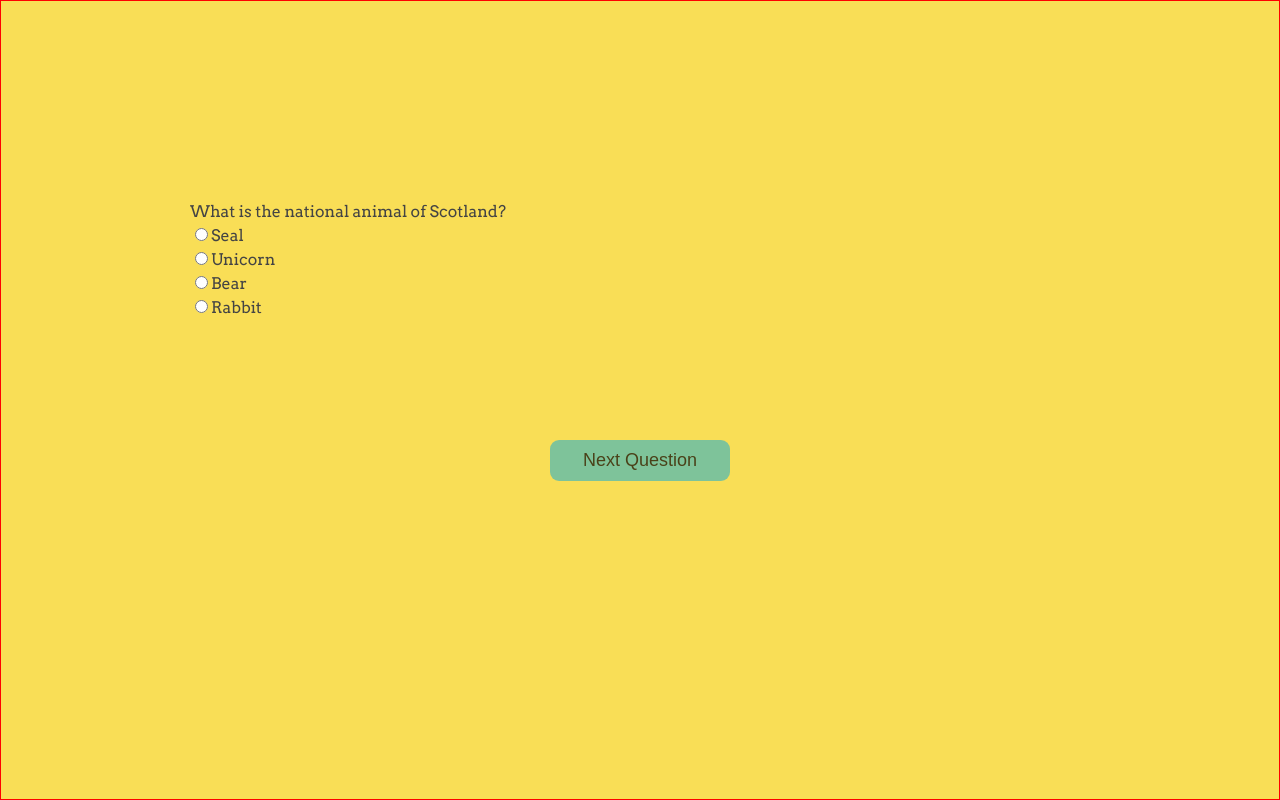
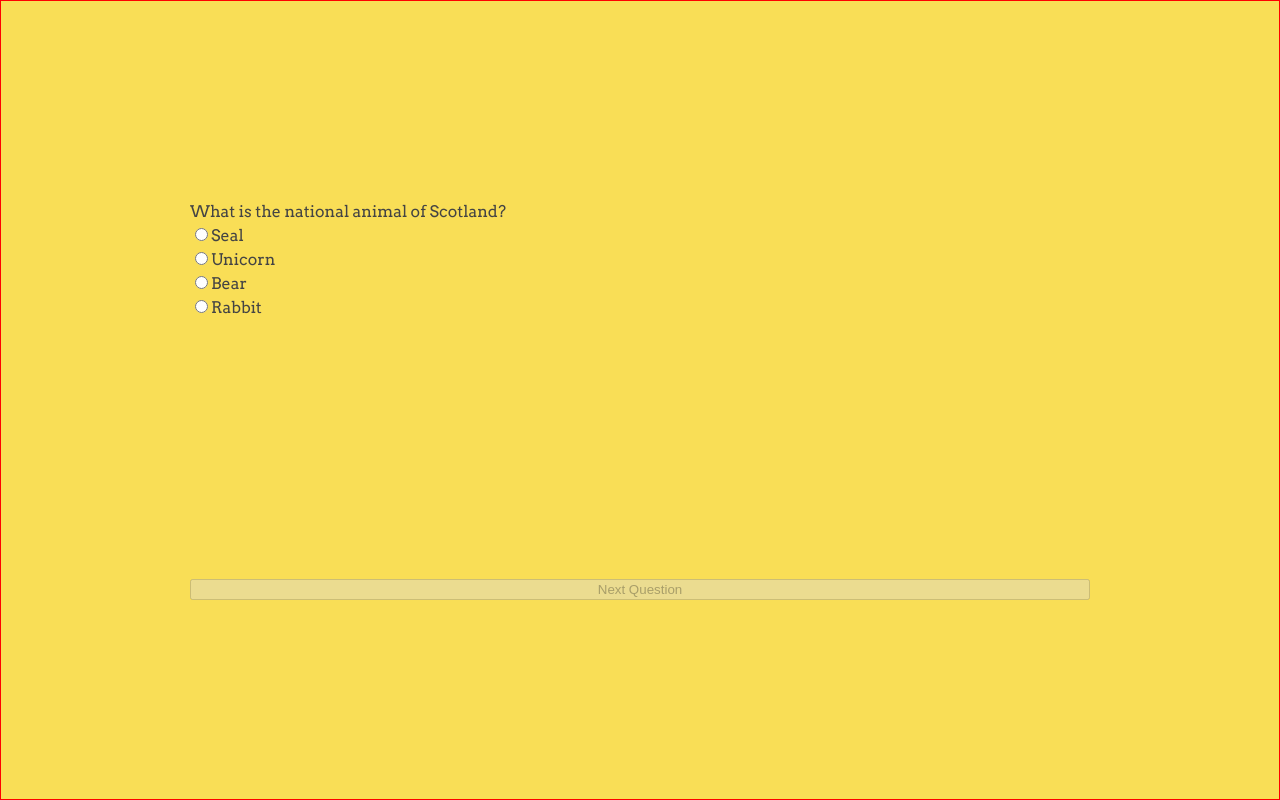
Before and after one commit to MPiotrowska/trivia-app, a React (Create React App) app: page / in a window 1280 px wide. Both pictures are taken after a click on the button "Start Quiz". Built offline with nearby package versions, Linux system fonts and the light colour scheme.

Commit message:
add button component

```diff
--- /dev/null
+++ b/src/components/Button/Button.css
@@ -0,0 +1,34 @@
+.button {
+    background-color: #4bb9b7;
+    color: black;
+    border: none;
+    text-transform: capitalize;
+    padding:10px 24px ;
+    border-radius: 9px;
+    transition: all 0.5s ease-in-out;
+    font-size:18px ;
+    position: absolute;
+    bottom: 10px;
+    width: 85%;
+  }
+
+
+
+  @media screen and (min-width:768px) {
+    .button {
+      max-width: 180px;
+      position: relative;
+      bottom: auto;
+      margin: auto;
+    }
+    .button:hover {
+      transform:translateY(-10px);
+      box-shadow: 0 14px 28px rgba(0,0,0,.25),0 10px 10px rgba(0,0,0,.22);
+
+    }
+    .button:disabled {
+     opacity: 0.7;
+
+      pointer-events: none;
+    }
+  }
--- /dev/null
+++ b/src/components/Button/index.jsx
@@ -0,0 +1,6 @@
+import React from "react";
+import "./Button.css";
+
+export const Button = ({ onClick, children, disabled}) => {
+  return <button className='button' disabled={disabled} onClick={onClick}>{children}</button>;
+};
--- a/src/components/Welcome/Index.jsx
+++ b/src/components/Welcome/Index.jsx
@@ -2,6 +2,7 @@ import React from "react";
 import { useQuestionDispatch } from "../../lib/questionContext";
 import image from "../../images/bg-image.png";
 import "./Welcome.css";
+import { Button } from "../Button";
 
 export const Welcome = () => {
   const dispatch = useQuestionDispatch();
@@ -23,7 +24,8 @@ export const Welcome = () => {
           There are 10 questions in each round. Have fun 🎉🎉🎉
         </p>
       </div>
-      <button onClick={handleClick}>Start Quiz</button>
+
+      <Button onClick={handleClick}>Start Quiz</Button>
     </>
   );
 };
--- a/src/index.css
+++ b/src/index.css
@@ -41,39 +41,3 @@ code {
   font-family: source-code-pro, Menlo, Monaco, Consolas, 'Courier New',
     monospace;
 }
-
-button {
-  background-color: #4bb9b7;
-  color: black;
-  border: none;
-  text-transform: capitalize;
-  padding:10px 24px ;
-  border-radius: 9px;
-  transition: all 0.5s ease-in-out;
-  font-size:18px ;
-  position: absolute;
-  bottom: 10px;
-
-  width: 85%;
-}
-
-
-
-@media screen and (min-width:768px) {
-  button {
-    max-width: 180px;
-    position: relative;
-    bottom: auto;
-    margin: auto;
-  }
-  button:hover {
-    transform:translateY(-10px);
-    box-shadow: 0 14px 28px rgba(0,0,0,.25),0 10px 10px rgba(0,0,0,.22);
-
-  }
-  button:disabled {
-   opacity: 0.7;
-
-    pointer-events: none;
-  }
-}
```
